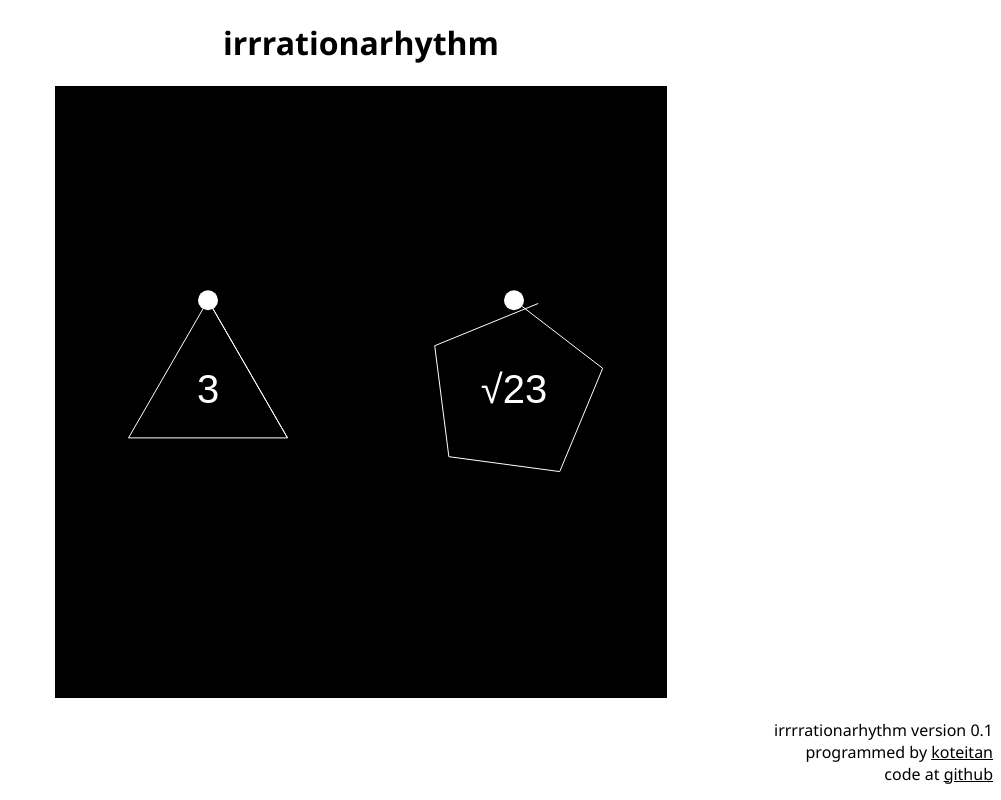
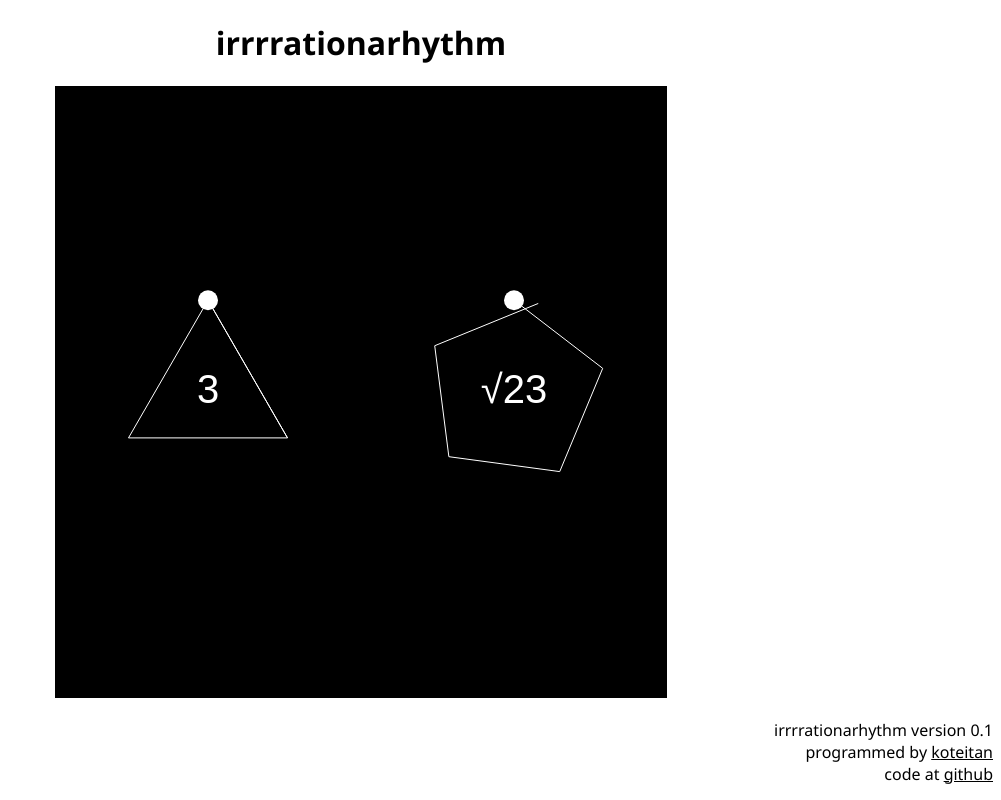
Before and after one commit to koteitan/polyrhythm, a plain HTML site: page index.html in a window 1280 px wide. Shown: the whole page, without its empty margins (279-1280 px from the left). Drawn offline with Linux system fonts and the light colour scheme.

Commit message:
fix title

```diff
--- a/index.html
+++ b/index.html
@@ -21,7 +21,7 @@
   --></style>
 </head>
 <body>
-  <h1>irrrationarhythm</h1>
+  <h1>irrrrationarhythm</h1>
 <p style="text-align:center">
 <canvas id="outcanvas" width=600px height=600px style="border-style:none;text-align:center"></canvas>
 </p>
```
